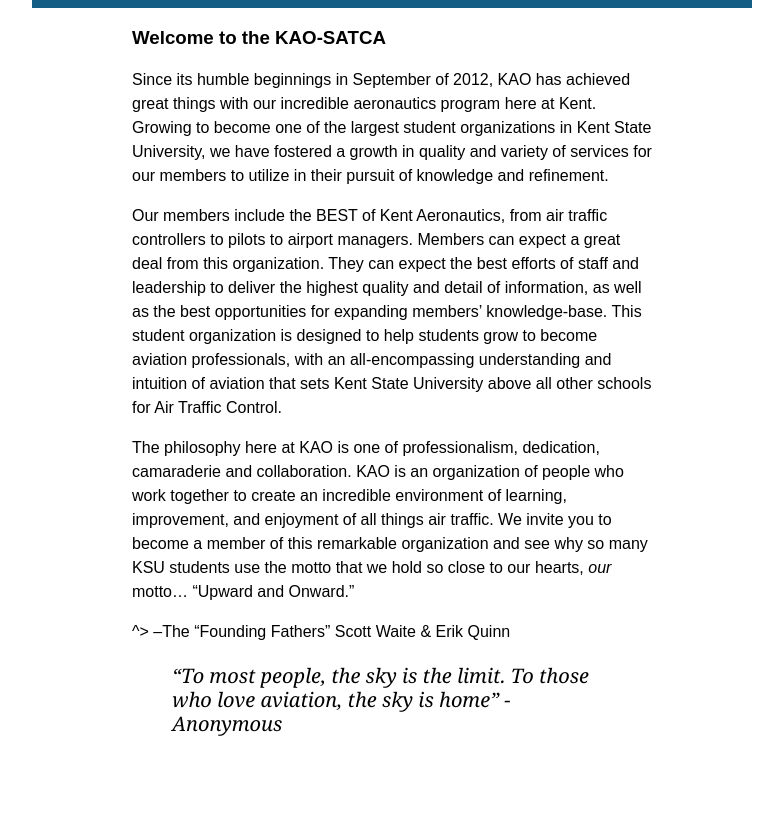
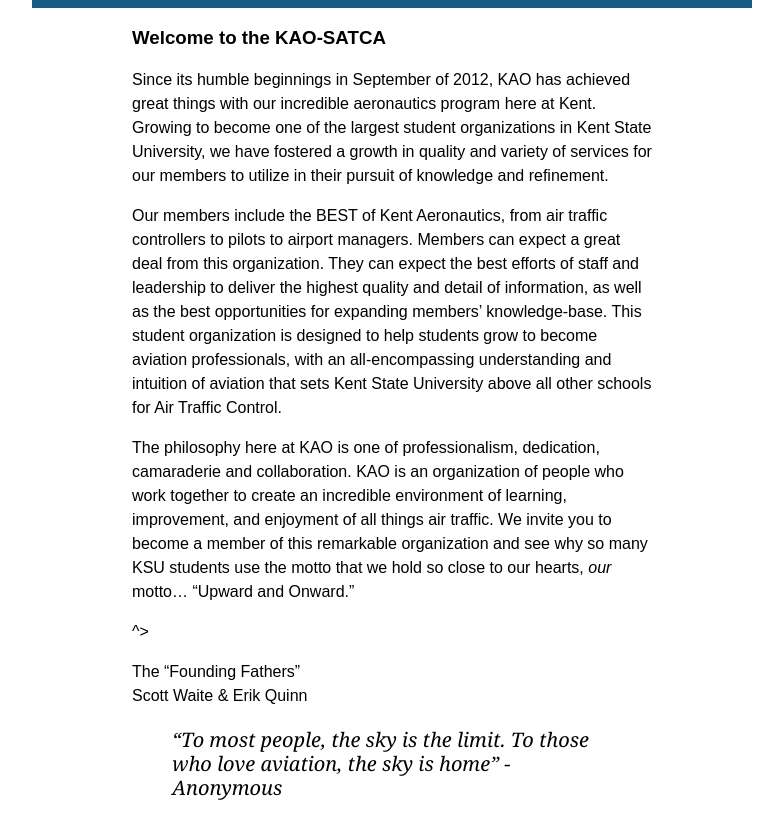
Before and after one commit to tbliss1/kentstateatc.github.com, a Jekyll site: the page built from index.md, in a window 1280 px wide and 900 px high, scrolled down 619 px. Shown: the top 839 px of the window, without its empty margins (248-1031 px from the left). Built offline with Jekyll 4.4.1, drawn with Linux system fonts in a browser that asks for light colours; Markdown is read by kramdown in place of the engine named in the settings.

```diff
--- a/index.md
+++ b/index.md
@@ -13,6 +13,8 @@ Our members include the BEST of Kent Aeronautics, from air traffic controllers t
 The philosophy here at KAO is one of professionalism, dedication, camaraderie and collaboration. KAO is an organization of people who work together to create an incredible environment of learning, improvement, and enjoyment of all things air traffic. We invite you to become a member of this remarkable organization and see why so many KSU students use the motto that we hold so close to our hearts, _our_ motto... "Upward and Onward."
 
 ^>
---The "Founding Fathers"  Scott Waite & Erik Quinn
+
+The "Founding Fathers"
+Scott Waite & Erik Quinn
 
 > "To most people, the sky is the limit. To those who love aviation, the sky is home" - Anonymous
```
